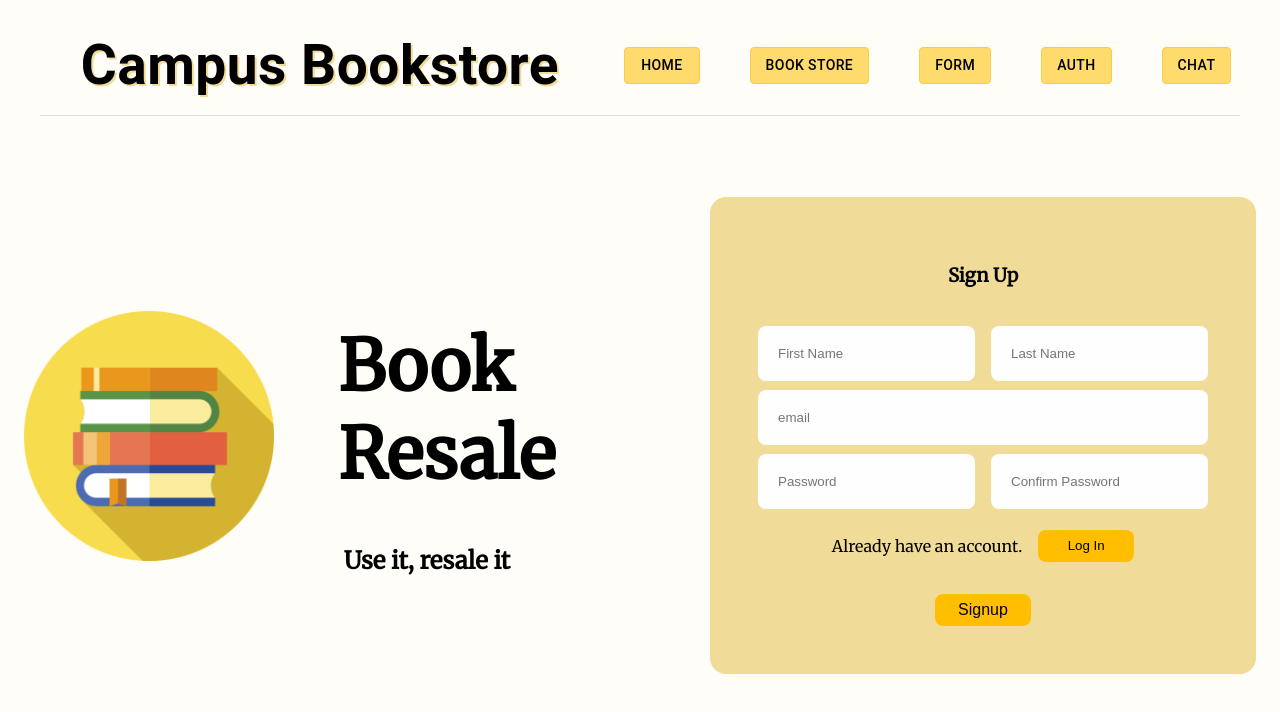
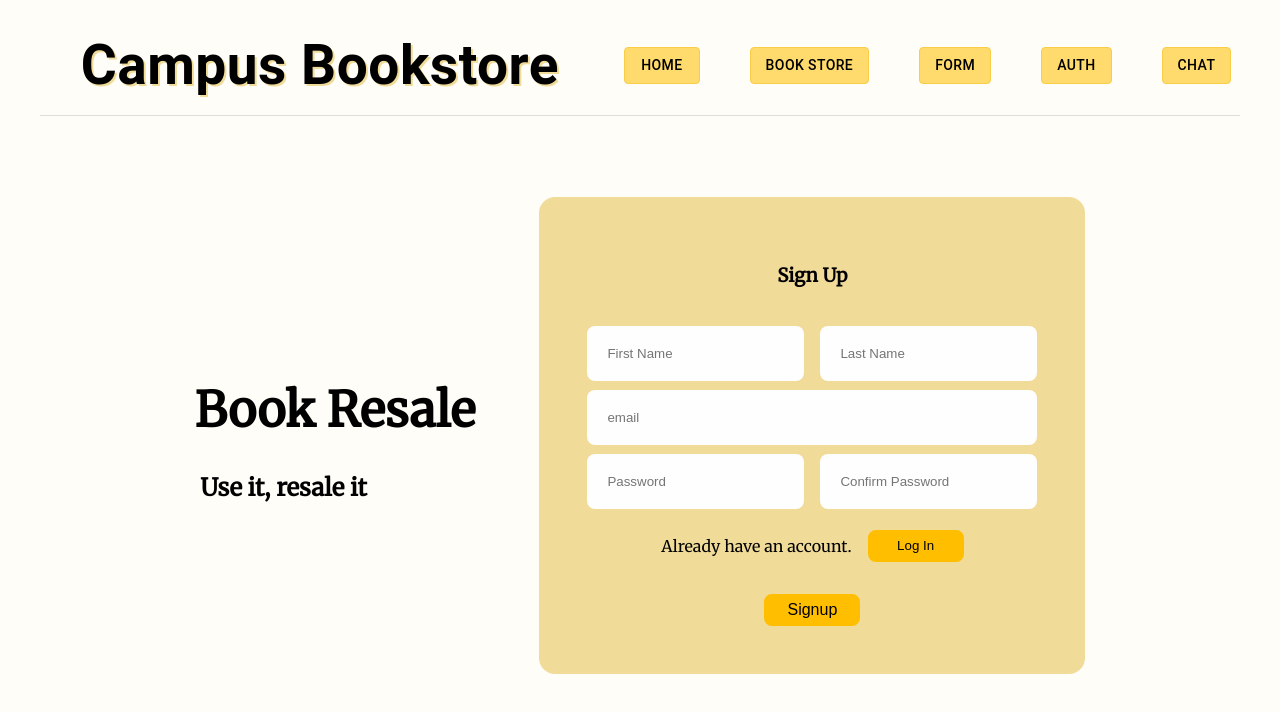
Before and after one commit to Sagarpatil1206/campus_bookstore, a React (Create React App) app in the folder books_resale/: page /auth in a window 1280 px wide. Shown: the top 712 px of the page. Built offline with nearby package versions, Linux system fonts and the light colour scheme.

Commit message:
Update Auth.js

```diff
--- a/books_resale/src/components/Auth/Auth.js
+++ b/books_resale/src/components/Auth/Auth.js
@@ -48,13 +48,9 @@ function Auth() {
   }
   return (
     <div className="Auth">
-      <div>
-        <img src={logo} style={{height:'250px',width:'250px'}}/>
-      </div>
-
       <div className="a-left">
         <div className="Webname">
-          <h1 style={{fontSize:'70px'}}>Book Resale</h1>
+          <h1>Book Resale</h1>
           <h2>&nbsp;Use it, resale it</h2>
         </div>
       </div>
```
